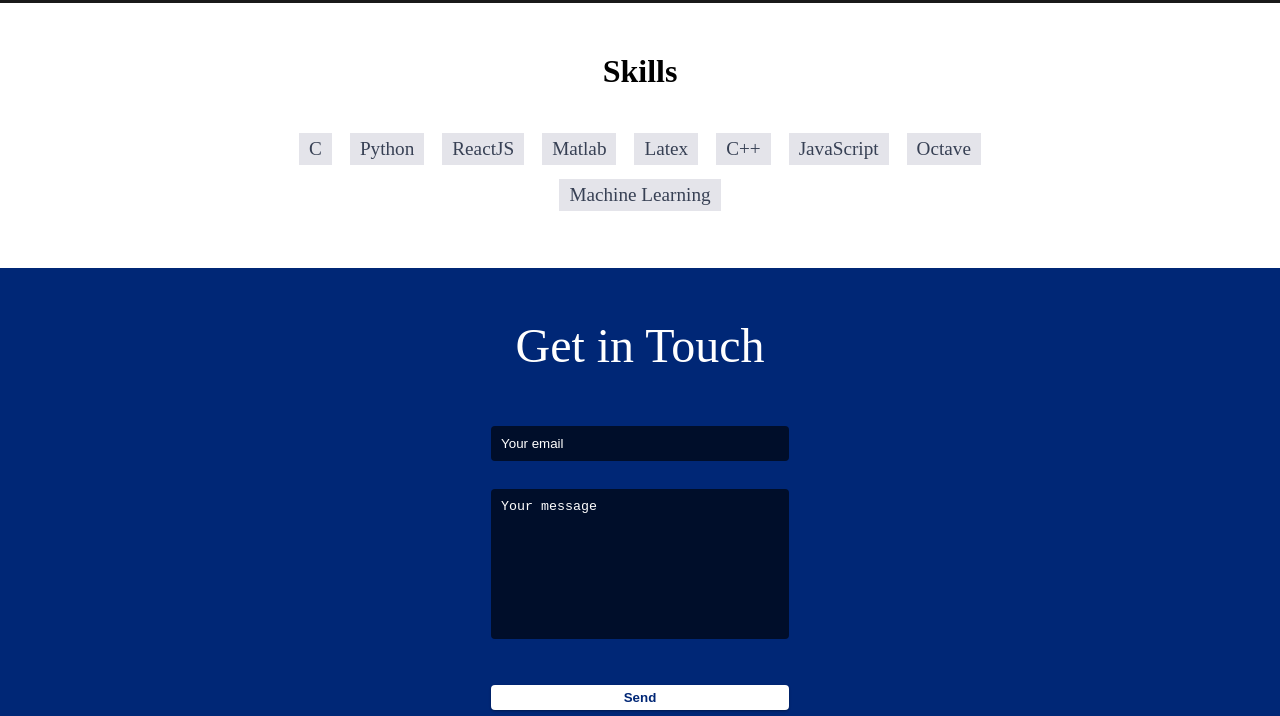
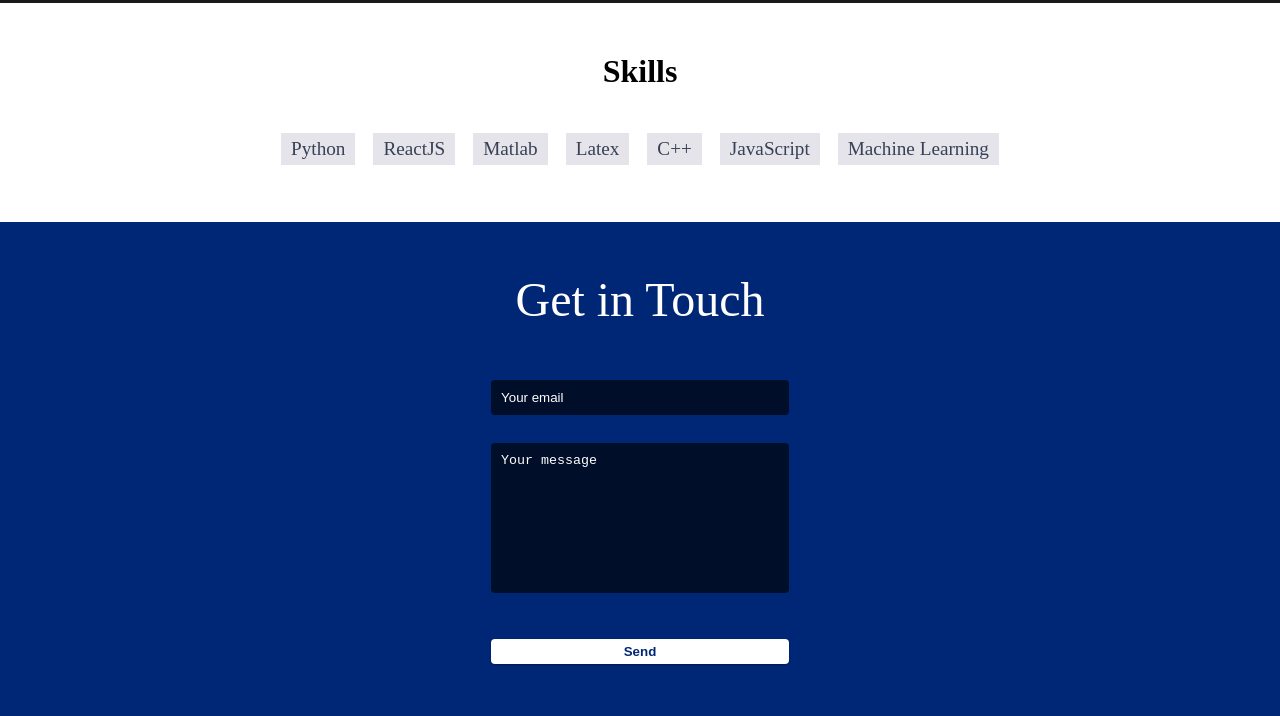
Before and after one commit to HarshithK13/Portfolio---HarshithK13, a plain HTML site: page index.html in a window 1280 px wide. Shown: the part 3280-3996 px from the top of the page. Drawn offline with nearby package versions, Linux system fonts and the light colour scheme; a script that the page names is missing.

Commit message:
Update index.html

```diff
--- a/index.html
+++ b/index.html
@@ -223,14 +223,12 @@ the output.
     <nav class="skillsfield">
     <ul>
         <!-- <li>Django &amp; Django REST</li> -->
-        <li>C</li>
         <li>Python</li>
         <li>ReactJS</li>
         <li>Matlab</li>
         <li>Latex</li>
         <li>C++</li>
         <li>JavaScript</li>
-        <li>Octave</li>
         <li>Machine Learning</li>
     </ul>
     </nav>
```
